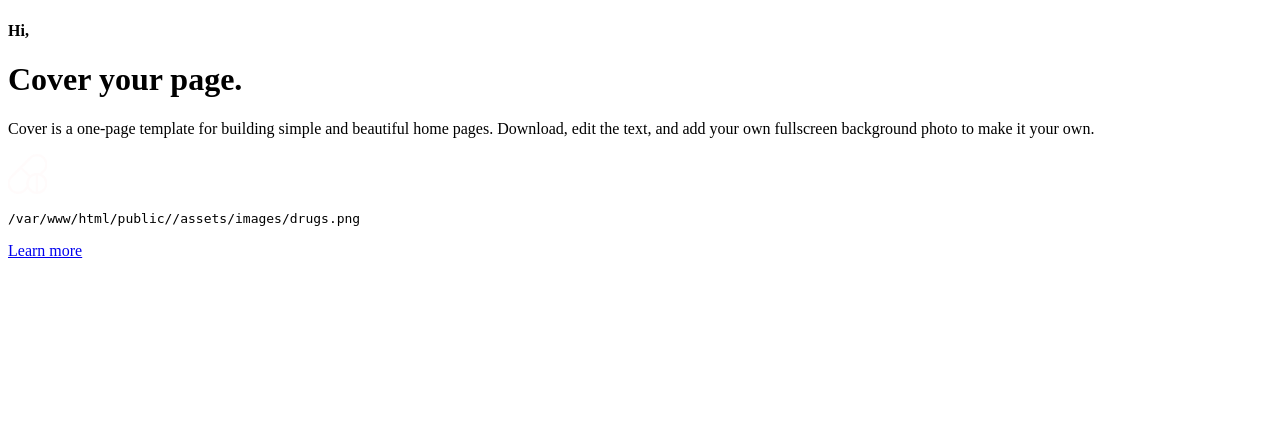
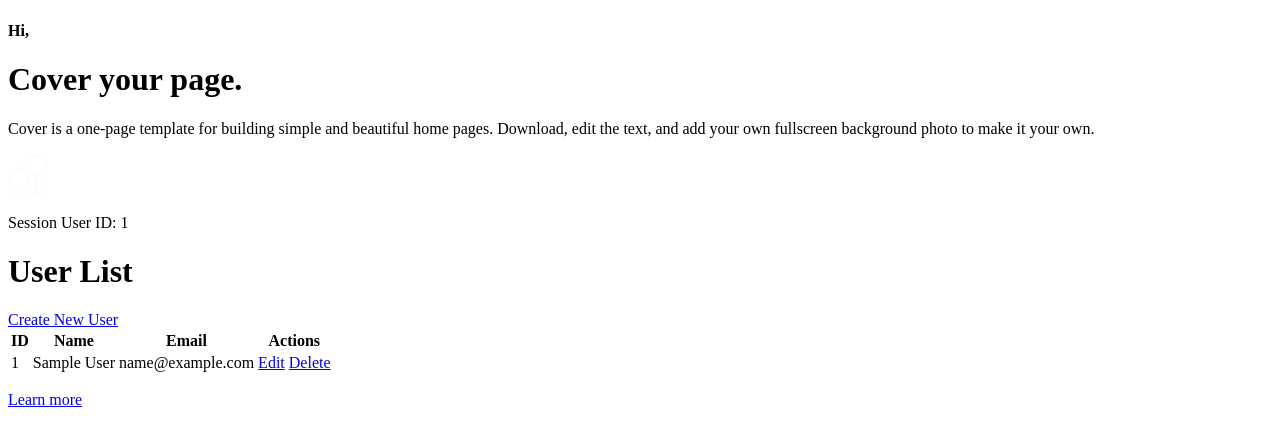
Before and after one commit to ReMed-ucsc/remed-1.0, a PHP site: page / in a window 1280 px wide. Shown: the part 77-523 px from the top of the page. Run offline with PHP 8.4, Linux system fonts and the light colour scheme; the visitor is signed in with stand-in values (Sample User, id 1); tables that the repository leaves empty or names only in its code hold one stand-in row (values such as "Sample post"); some libraries are stand-ins or nearby versions.

Commit message:
session controls added.

```diff
--- a/api/controllers/patient/LoginController.php
+++ b/api/controllers/patient/LoginController.php
@@ -20,7 +20,7 @@
             $password = $data['password'];
 
             $userModel = new Patient();
-            $user = $userModel->getPatientByEmail($email);
+            $user = $userModel->getUserByEmail($email);
 
             if ($user) {
                 if (password_verify($password, $user->password)) {
--- a/app/controllers/user/Dashboard.php
+++ b/app/controllers/user/Dashboard.php
@@ -3,23 +3,107 @@
 class Dashboard
 {
     use Controller;
+
     public function index()
     {
-        // $user = new User;
-        // $arr['email'] = "name@example.com";
+        // Protect the route
+        $this->protectRoute();
 
-        // $result = $model->where(data_for_filtering, data_not_for_filtering);
-        // $result = $model->insert(insert_data);
-        // $result = $model->update(filtering_data updating_data, id_column_for_filtering);
-        // $result = $model->delete(id, id_column);
-        // $result = $user->findAll();
+        // Get session data
+        $username = $this->getSession('user_name');
+        $userId = $this->getSession('user_id');
+        $authToken = $this->getSession('auth_token');
 
-        // show($result);
+        // Get all users
+        $userModel = new User();
+        $users = $userModel->findAll();
 
-        $data['username'] = empty($_SESSION['USER']) ? 'User' : $_SESSION['USER']->email;
+        // Pass session data to the view
+        $data = [
+            'username' => $username,
+            'userId' => $userId,
+            'authToken' => $authToken,
+            'users' => $users
+        ];
 
         $this->view('user/home', $data);
     }
 
-    // add other methods like edit, update, delete, etc.
+    public function create()
+    {
+        // Protect the route
+        $this->protectRoute();
+
+        $data = [];
+
+        if ($_SERVER['REQUEST_METHOD'] == "POST") {
+            $user = new User();
+            $data = [
+                'name' => $_POST['name'],
+                'email' => $_POST['email'],
+                'password' => $_POST['password']
+            ];
+
+            if ($user->validate($data)) {
+                $user->registerUser($data['name'], $data['email'], $data['password']);
+                redirect('dashboard');
+                exit();
+            } else {
+                $data['errors'] = $user->errors;
+            }
+        }
+
+        $this->view('user/create', $data);
+    }
+
+    public function edit($id)
+    {
+        // Protect the route
+        $this->protectRoute();
+
+        $userModel = new User();
+        $user = $userModel->first(['id' => $id]);
+
+        if (!$user) {
+            redirect('dashboard');
+            exit();
+        }
+
+        $data = ['user' => $user];
+
+        if ($_SERVER['REQUEST_METHOD'] == "POST") {
+            $data = [
+                'name' => $_POST['name'],
+                'email' => $_POST['email']
+            ];
+
+            if (!empty($_POST['password'])) {
+                $data['password'] = $_POST['password'];
+            }
+
+            if ($userModel->validate($data)) {
+                if (!empty($data['password'])) {
+                    $data['password'] = password_hash($data['password'], PASSWORD_DEFAULT);
+                }
+                $userModel->update($id, $data, 'id');
+                redirect('dashboard');
+                exit();
+            } else {
+                $data['errors'] = $userModel->errors;
+            }
+        }
+
+        $this->view('user/edit', $data);
+    }
+
+    public function delete($id)
+    {
+        // Protect the route
+        $this->protectRoute();
+
+        $userModel = new User();
+        $userModel->delete($id, 'id');
+        redirect('dashboard');
+        exit();
+    }
 }
--- a/app/core/Controller.php
+++ b/app/core/Controller.php
@@ -21,4 +21,50 @@
     // and then the data which has to passed for that view
     // if the view is not found then 404.view.php will be loaded
     // Usage: $this->view('subfolder/viewname', $data);
+
+
+    // Start a session if not already started
+    public function startSession()
+    {
+        if (session_status() == PHP_SESSION_NONE) {
+            session_start();
+        }
+    }
+
+    // Set a session variable
+    public function setSession($key, $value)
+    {
+        $this->startSession();
+        $_SESSION[$key] = $value;
+    }
+
+    // Get a session variable
+    public function getSession($key)
+    {
+        $this->startSession();
+        return $_SESSION[$key] ?? null;
+    }
+
+    // Destroy the session
+    public function destroySession()
+    {
+        $this->startSession();
+        session_destroy();
+    }
+
+    // Check if a user is authenticated
+    public function isAuthenticated()
+    {
+        $this->startSession();
+        return isset($_SESSION['user_id']);
+    }
+
+    // Protect a route by redirecting to login if not authenticated
+    public function protectRoute()
+    {
+        if (!$this->isAuthenticated()) {
+            redirect('login');
+            exit();
+        }
+    }
 }
--- a/app/core/Model.php
+++ b/app/core/Model.php
@@ -10,6 +10,19 @@
     protected $order_type     = "desc";
     // protected $order_column = "id";
     public $errors         = [];
+
+    // ------------usage example-------------------
+
+    // $user = new User;
+    // $arr['email'] = "name@example.com";
+
+    // $result = $model->where(data_for_filtering, data_not_for_filtering);
+    // $result = $model->insert(insert_data);
+    // $result = $model->update(filtering_data updating_data, id_column_for_filtering);
+    // $result = $model->delete(id, id_column);
+    // $result = $user->findAll();
+
+    // show($result);
 
     public function setLimit($limit)
     {
@@ -25,7 +38,7 @@
     public function findAll()
     {
 
-        $query = "select * from $this->table order by $this->order_column $this->order_type limit $this->limit offset $this->offset";
+        $query = "select * from $this->table limit $this->limit offset $this->offset";
 
         return $this->query($query);
     }
--- a/app/models/User.php
+++ b/app/models/User.php
@@ -11,22 +11,38 @@
     {
         $this->errors = [];
 
+        // Validate email
         if (empty($data['email'])) {
             $this->errors['email'] = "Email is required";
         } else if (!filter_var($data['email'], FILTER_VALIDATE_EMAIL)) {
             $this->errors['email'] = "Invalid email address";
+        } else if ($this->emailExists($data['email'])) {
+            $this->errors['email'] = "Email is already taken";
         }
 
+        // Validate password
         if (empty($data['password'])) {
             $this->errors['password'] = "Password is required";
+        } else if (strlen($data['password']) < 8) {
+            $this->errors['password'] = "Password must be at least 8 characters long";
+        } else if (!preg_match('/[A-Z]/', $data['password'])) {
+            $this->errors['password'] = "Password must contain at least one uppercase letter";
+        } else if (!preg_match('/[a-z]/', $data['password'])) {
+            $this->errors['password'] = "Password must contain at least one lowercase letter";
+        } else if (!preg_match('/[0-9]/', $data['password'])) {
+            $this->errors['password'] = "Password must contain at least one number";
+        } else if (!preg_match('/[\W]/', $data['password'])) {
+            $this->errors['password'] = "Password must contain at least one special character";
         }
 
-        if (empty($this->errors)) {
-            return true;
-        }
-        return false;
+        return empty($this->errors);
     }
 
+    public function emailExists($email)
+    {
+        $user = $this->first(['email' => $email]);
+        return $user != null;
+    }
     public function getUserByEmail($email)
     {
         $data = ['email' => $email];
@@ -44,7 +60,7 @@
         $data = [
             'name' => $name,
             'email' => $email,
-            'password' => $password
+            'password' => password_hash($password, PASSWORD_DEFAULT)
         ];
         return $this->insert($data);
     }
--- a/app/views/user/home.view.php
+++ b/app/views/user/home.view.php
@@ -21,17 +21,45 @@
                 <nav class="nav nav-masthead justify-content-center float-md-end">
                     <a class="nav-link active" aria-current="page" href="<?= ROOT ?>">Home</a>
                     <a class="nav-link" href="<?= ROOT ?>/login">Login</a>
-                    <a class="nav-link" href="<?= ROOT ?>/logout">Logout</a>
+                    <a class="nav-link" href="<?= ROOT ?>/login/logout">Logout</a>
                 </nav>
             </div>
         </header>
 
         <main class="px-3">
-            <h4>Hi, <?= $username ?></h4>
+            <h4>Hi, <?= htmlspecialchars($username) ?></h4>
             <h1>Cover your page.</h1>
             <p class="lead">Cover is a one-page template for building simple and beautiful home pages. Download, edit the text, and add your own fullscreen background photo to make it your own.</p>
             <img src="<?= ROOT ?>/assets/images/drugs.png" alt="add" />
-            <?php show(ROOT . '/assets/images/drugs.png'); ?>
+
+            <!-- get session data -->
+            <p>Session User ID: <?= htmlspecialchars($userId) ?></p>
+
+            <h1>User List</h1>
+            <a href="<?= ROOT ?>/dashboard/create">Create New User</a>
+            <table>
+                <thead>
+                    <tr>
+                        <th>ID</th>
+                        <th>Name</th>
+                        <th>Email</th>
+                        <th>Actions</th>
+                    </tr>
+                </thead>
+                <tbody>
+                    <?php foreach ($users as $user): ?>
+                        <tr>
+                            <td><?= htmlspecialchars($user->id) ?></td>
+                            <td><?= htmlspecialchars($user->name) ?></td>
+                            <td><?= htmlspecialchars($user->email) ?></td>
+                            <td>
+                                <a href="<?= ROOT ?>/dashboard/edit/<?= $user->id ?>">Edit</a>
+                                <a href="<?= ROOT ?>/dashboard/delete/<?= $user->id ?>" onclick="return confirm('Are you sure?')">Delete</a>
+                            </td>
+                        </tr>
+                    <?php endforeach; ?>
+                </tbody>
+            </table>
             <p class="lead">
                 <a href="#" class="btn btn-lg btn-secondary fw-bold border-white bg-white">Learn more</a>
             </p>
```
Also changed, not shown: app/controllers/user/Login.php (+25 -3 lines), app/controllers/user/Signup.php (+11 -4 lines), app/models/Patient.php (+2 -43 lines), app/views/user/create.view.php (added, +33 -0 lines), app/views/user/edit.view.php (added, +35 -0 lines).
